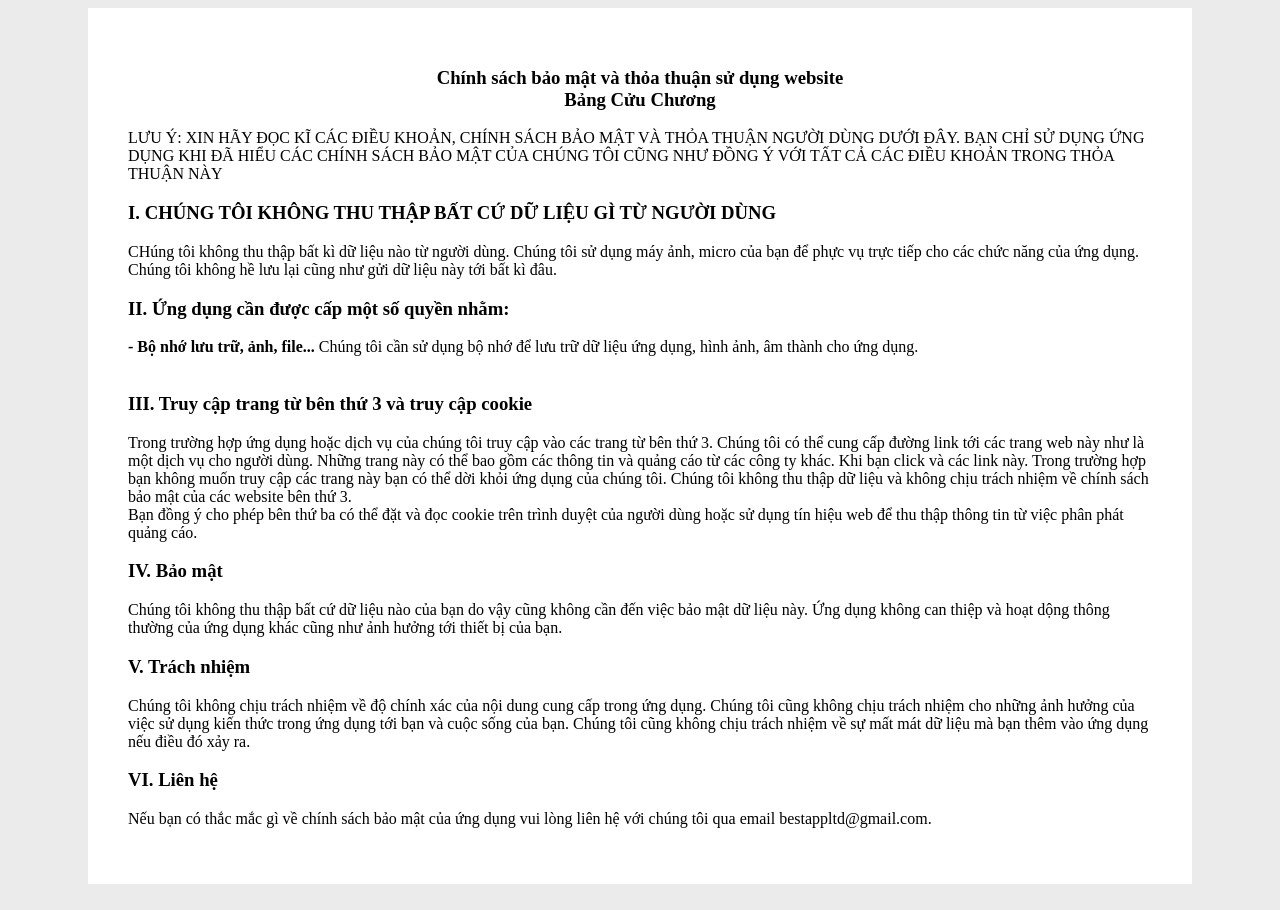
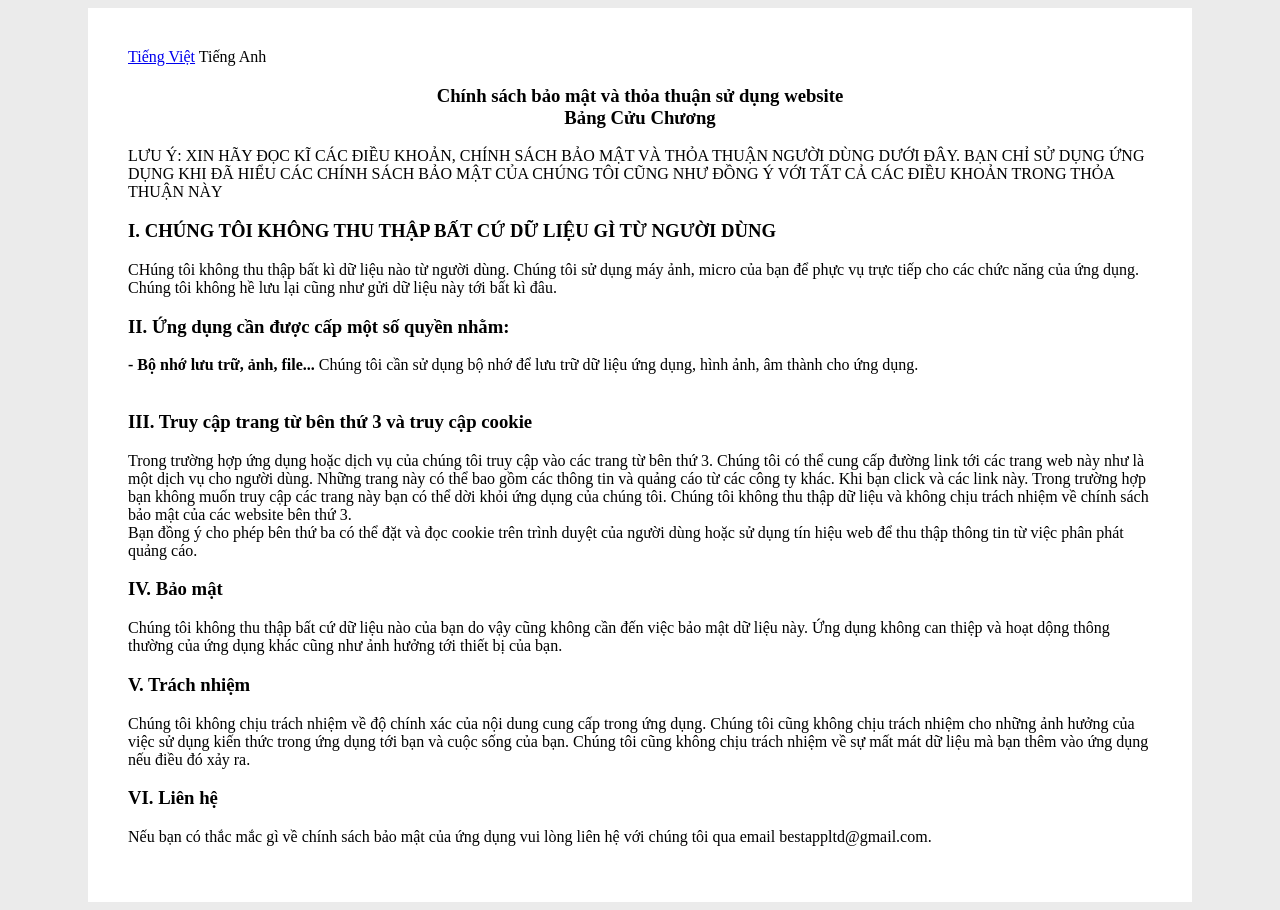
Before and after one commit to bestappltd/bestappltd.github.io, a plain HTML site: page multiplicationtable/index.html in a window 1280 px wide. Drawn offline with Linux system fonts and the light colour scheme.

Commit message:
Update index.html

```diff
--- a/multiplicationtable/index.html
+++ b/multiplicationtable/index.html
@@ -21,6 +21,8 @@
 </head>
 <body>
    <main role="main" class="container main-content">
+	   <right><a href="vi.html">Tiếng Việt</a>  Tiếng Anh</right>
+
 
   <center> <h3>Chính sách bảo mật và thỏa thuận sử dụng website  <br>Bảng Cửu Chương</h3> </center>
    <p>
```
